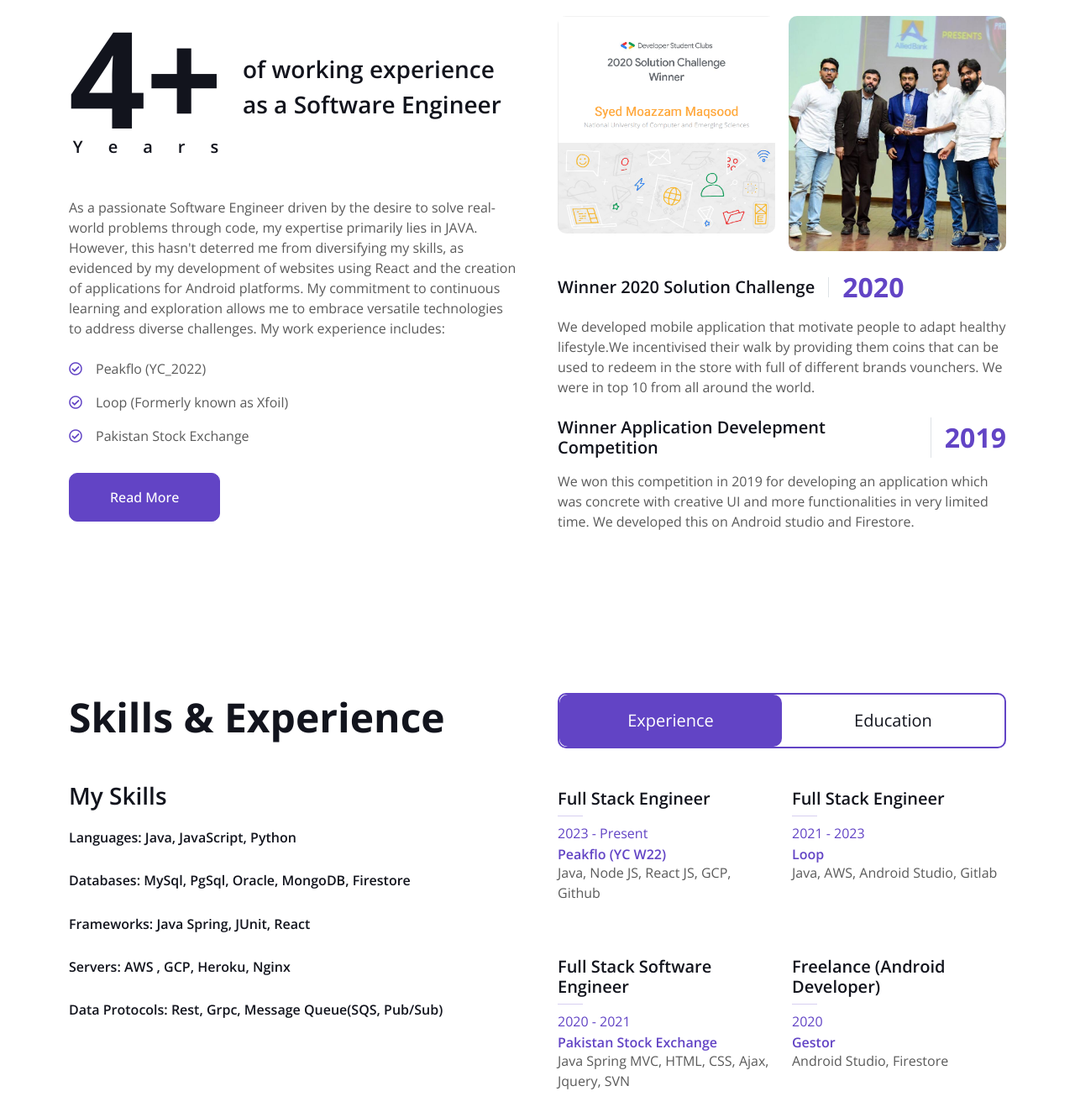
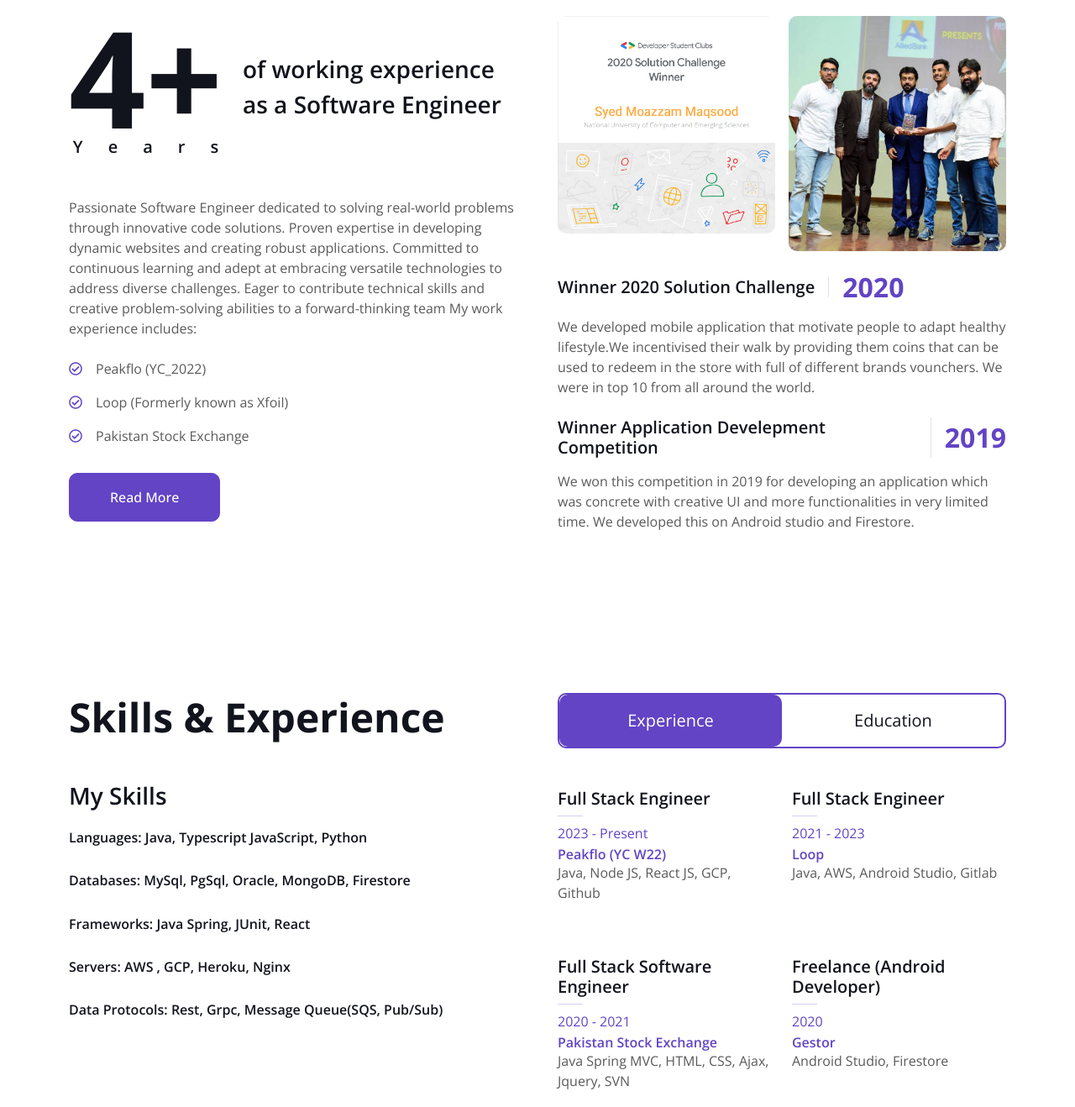
Before and after one commit to moazzammmaqsood/moazzam-portfolio, a plain HTML site: page index.html in a window 1280 px wide. Shown: the part 767-2085 px from the top of the page at 84% size. Drawn offline with nearby package versions, Linux system fonts and the light colour scheme.

```diff
--- a/index.html
+++ b/index.html
@@ -79,7 +79,7 @@
                     <h3 class="text-primary mb-3">I'm</h3>
                     <h1 class="display-3 mb-3">Syed Moazzam Maqsood</h1>
                     <h2 class="typed-text-output d-inline"></h2>
-                    <div class="typed-text d-none">Full Stack Engineer (Java)</div>
+                    <div class="typed-text d-none">Full Stack Engineer</div>
                     <div class="d-flex align-items-center pt-5">
                         <a target="_blank" href="https://drive.google.com/file/d/1fs5yyYJq_u25cB6qsLoYl3odGSBV2Irn/view?usp=drive_link" class="btn btn-primary py-3 px-4 me-5">Download CV</a>
                         <button type="button" class="btn-play" data-bs-toggle="modal"
@@ -131,7 +131,7 @@
                         </div>
                         <h3 class="lh-base mb-0">of working experience as a Software Engineer</h3>
                     </div>
-                    <p class="mb-4">As a passionate Software Engineer driven by the desire to solve real-world problems through code, my expertise primarily lies in JAVA. However, this hasn't deterred me from diversifying my skills, as evidenced by my development of websites using React and the creation of applications for Android platforms. My commitment to continuous learning and exploration allows me to embrace versatile technologies to address diverse challenges.
+                    <p class="mb-4">Passionate Software Engineer dedicated to solving real-world problems through innovative code solutions. Proven expertise in developing dynamic websites and creating robust applications. Committed to continuous learning and adept at embracing versatile technologies to address diverse challenges. Eager to contribute technical skills and creative problem-solving abilities to a forward-thinking team
                         My work experience includes:
                     </p>
                     <p class="mb-3"><i class="far fa-check-circle text-primary me-3"></i>Peakflo (YC_2022)</p>
@@ -182,7 +182,7 @@
                         <div class="col-md-12">
                             <div class="skill mb-4">
                                 <div class="d-flex justify-content-between">
-                                    <h6 class="font-weight-bold">Languages: Java, JavaScript, Python</h6>
+                                    <h6 class="font-weight-bold">Languages: Java, Typescript JavaScript, Python</h6>
                                     <!-- <h6 class="font-weight-bold">95%</h6> -->
                                 </div>
                                 <!-- <div class="progress">
```
